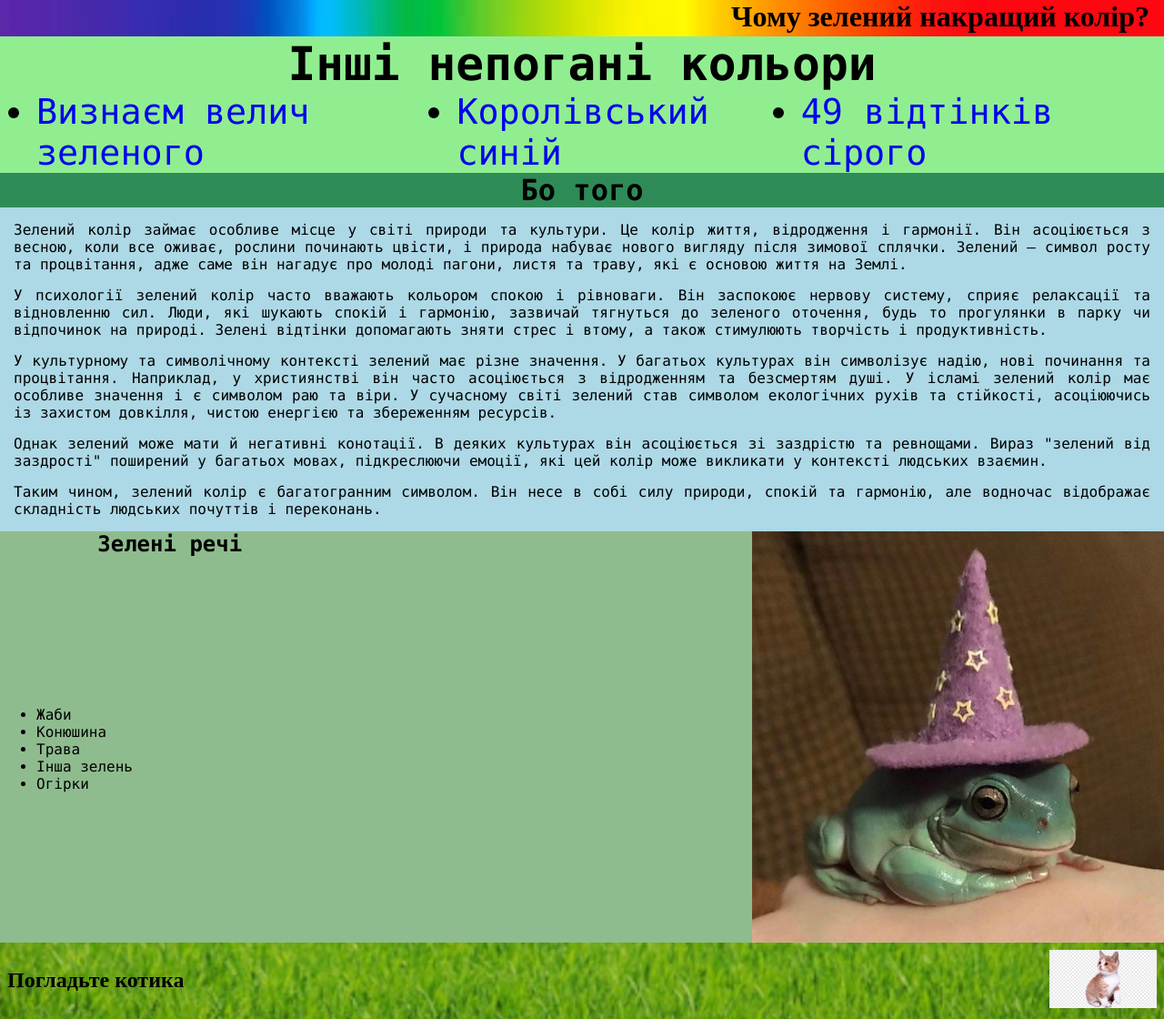
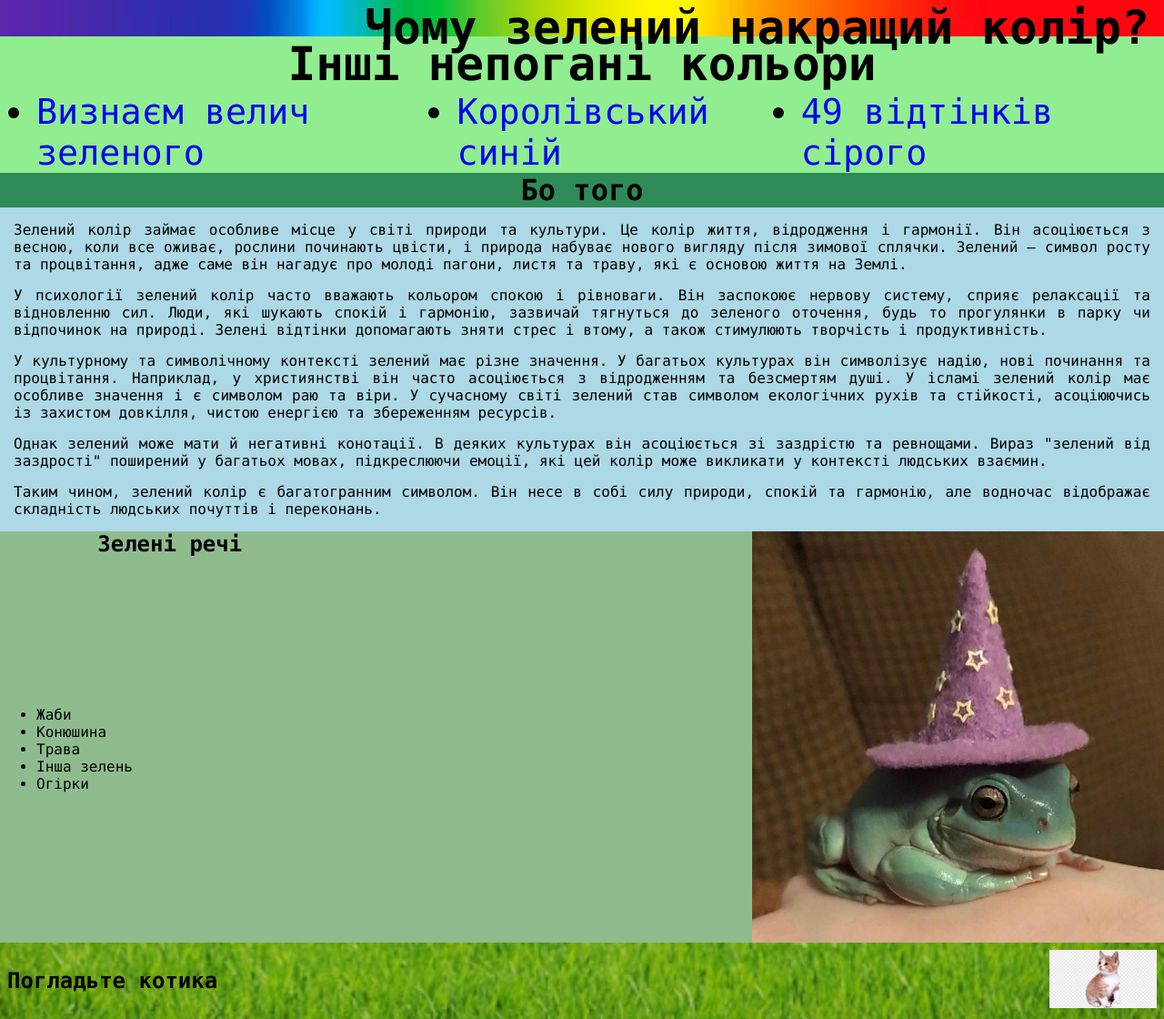
Before and after one commit to marerlini/marerlini.github.io, a plain HTML site: page Лаб3/Лаб3_1/index.html in a window 1280 px wide. Shown: the whole page at 91% size. Drawn offline with Linux system fonts and the light colour scheme.

Commit message:
3 лаб dbghfdktyf

```diff
--- a/Лаб3/Лаб3_1/style.css
+++ b/Лаб3/Лаб3_1/style.css
@@ -54,9 +54,7 @@ a{
     background-image: url('Картинки/Спектр.png');
     padding-right: 2vh;
     text-align: right;
-}
-.block_2 h1{
-    font-family: "Brush Script MT", serif;
+    font-size: 2vw;
 }
 
 .block_4{
@@ -93,9 +91,6 @@ a{
     height: 8vh;
 
 }
-.block_6 h2{
-    font-family: "Brush Script MT", serif;
-}
 
 .colors{
     display: flex;
```
